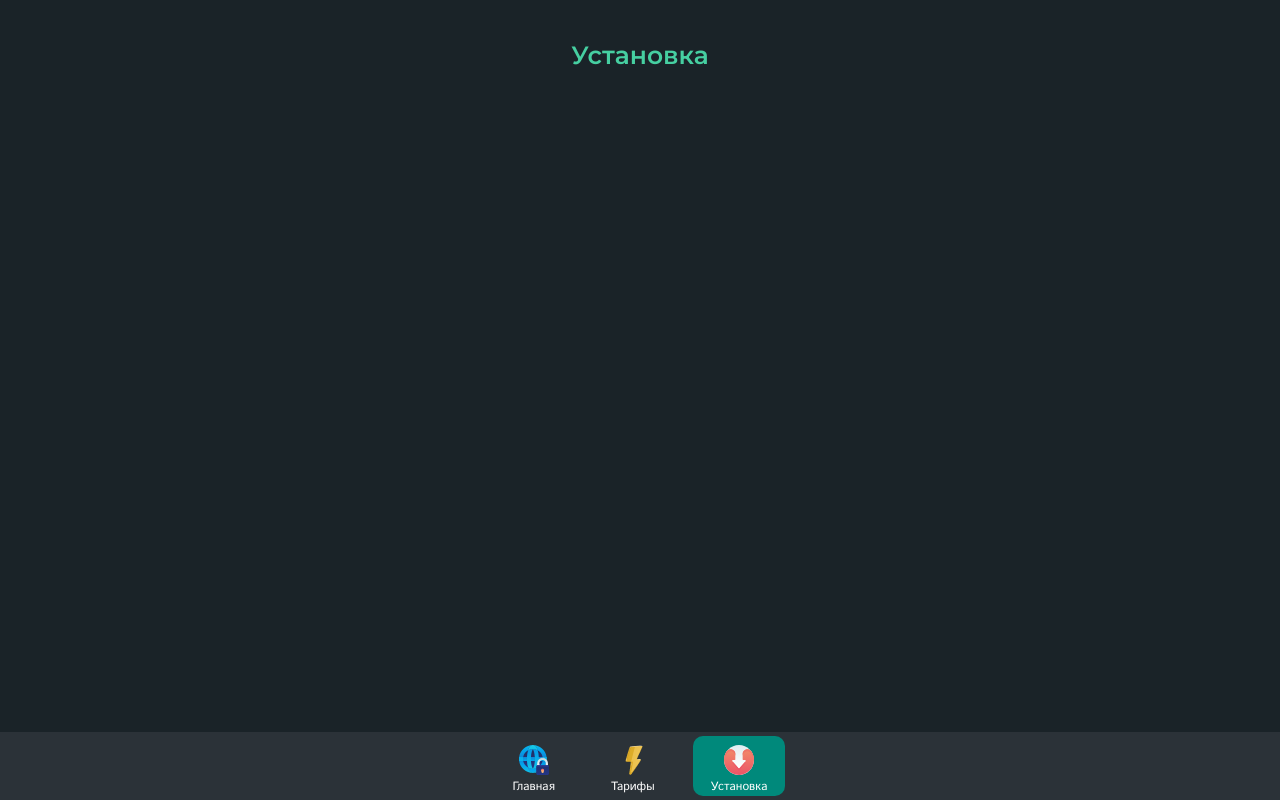
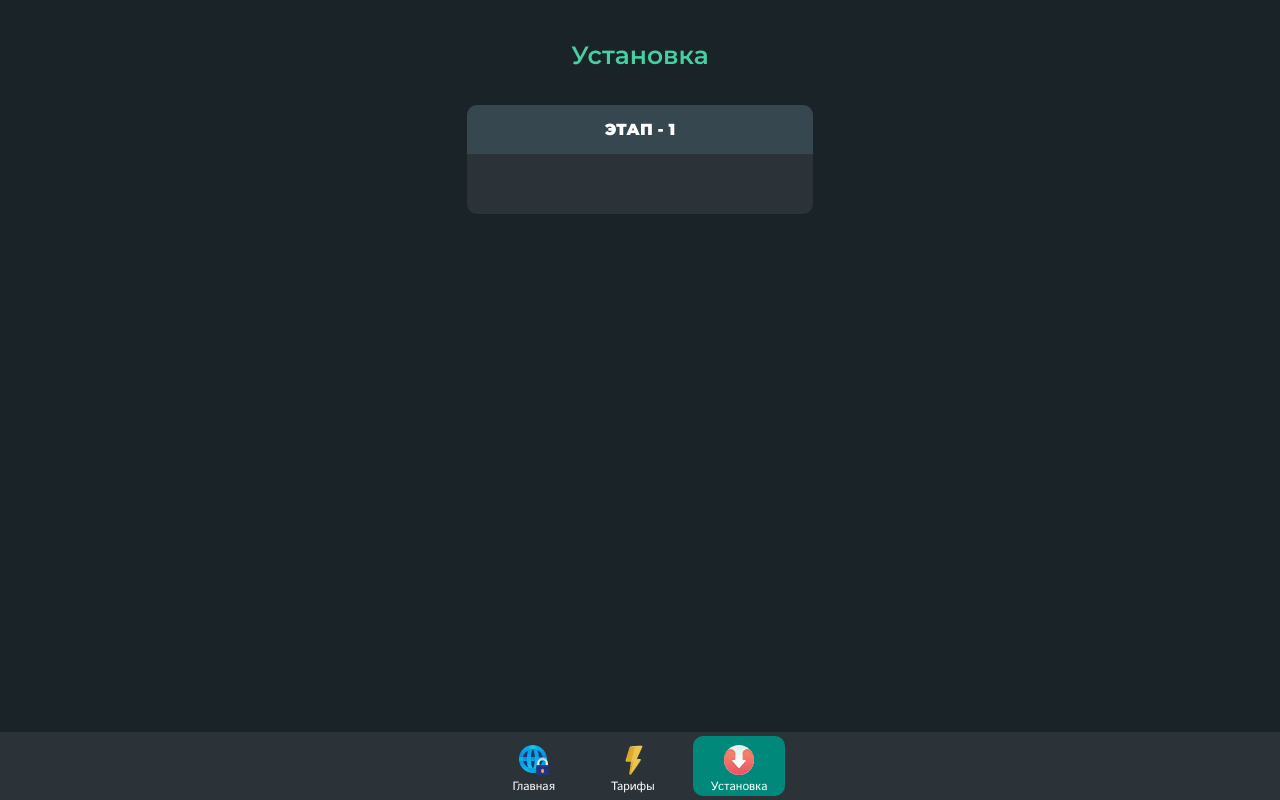
Before and after one commit to Lundoger/vpn-tg-app, a React (Vite) app: page / in a window 1280 px wide. Both pictures are taken after a click on the item "Установка". Built offline with nearby package versions, Linux system fonts and the light colour scheme.

Commit message:
created installation page

```diff
--- a/package.json
+++ b/package.json
@@ -19,10 +19,11 @@
 		"react": "^18.3.1",
 		"react-dom": "^18.3.1",
 		"react-transition-group": "^4.4.5",
-		"swiper": "^11.1.15"
+		"swiper": "^11.1.9"
 	},
 	"devDependencies": {
 		"@eslint/js": "^9.15.0",
+		"@types/node": "^22.10.1",
 		"@types/react": "^18.3.12",
 		"@types/react-dom": "^18.3.1",
 		"@vitejs/plugin-react": "^4.3.4",
--- a/src/pages/installation-page/InstallationPage.module.scss
+++ b/src/pages/installation-page/InstallationPage.module.scss
@@ -12,3 +12,9 @@
   color: $light-cyan;
   margin-bottom: 35px;
 }
+
+.test {
+  height: 100px;
+  background-color: #fff;
+  color: #000;
+}
--- a/src/pages/installation-page/InstallationPage.tsx
+++ b/src/pages/installation-page/InstallationPage.tsx
@@ -1,10 +1,54 @@
+import { SwiperSlide, Swiper } from 'swiper/react';
+import { EffectFade, Navigation } from 'swiper/modules';
 import styles from './InstallationPage.module.scss';
+import StepLayout from './step-layout/StepLayout';
+import 'swiper/css';
+import 'swiper/css/effect-fade';
 
 const InstallationPage = () => {
   return (
     <section className={styles.section}>
       <div className="container">
         <h1 className={styles.title}>Установка</h1>
+        <Swiper
+          modules={[Navigation, EffectFade]}
+          spaceBetween={15}
+          navigation={{
+            nextEl: '',
+            prevEl: '',
+          }}
+        >
+          {/* этап 1 */}
+          <SwiperSlide className={styles.slide}>
+            <StepLayout title="Этап - 1">
+              <div className=""></div>
+            </StepLayout>
+          </SwiperSlide>
+          {/* этап 2 */}
+          <SwiperSlide className={styles.slide}>
+            <StepLayout title="Этап - 2">
+              <div className=""></div>
+            </StepLayout>
+          </SwiperSlide>
+          {/* этап 3 */}
+          <SwiperSlide className={styles.slide}>
+            <StepLayout title="Этап - 3">
+              <div className=""></div>
+            </StepLayout>
+          </SwiperSlide>
+          {/* этап 4 */}
+          <SwiperSlide className={styles.slide}>
+            <StepLayout title="Этап - 4">
+              <div className=""></div>
+            </StepLayout>
+          </SwiperSlide>
+          {/* этап 5 */}
+          <SwiperSlide className={styles.slide}>
+            <StepLayout title="Этап - 5">
+              <div className=""></div>
+            </StepLayout>
+          </SwiperSlide>
+        </Swiper>
       </div>
     </section>
   );
--- /dev/null
+++ b/src/pages/installation-page/step-layout/StepLayout.module.scss
@@ -0,0 +1,25 @@
+@use '../../../styles/variables.scss' as *;
+
+.step {
+  background-color: $dark-grey;
+  border-radius: 10px;
+  overflow: hidden;
+  display: flex;
+  flex-direction: column;
+}
+
+.titleContainer {
+  background-color: $grey;
+  position: relative;
+}
+
+.title {
+  text-transform: uppercase;
+  font-weight: 900;
+  text-align: center;
+  padding: 15px 30px;
+}
+
+.content {
+  padding: 30px 20px;
+}
--- /dev/null
+++ b/src/pages/installation-page/step-layout/StepLayout.tsx
@@ -0,0 +1,20 @@
+import React from 'react';
+import styles from './StepLayout.module.scss';
+
+interface StepLayoutProps {
+  title: string;
+  children: React.ReactNode;
+}
+
+const StepLayout = ({ title, children }: StepLayoutProps) => {
+  return (
+    <article className={styles.step}>
+      <div className={styles.titleContainer}>
+        <h3 className={styles.title}>{title}</h3>
+      </div>
+      <div className={styles.content}>{children}</div>
+    </article>
+  );
+};
+
+export default StepLayout;
--- a/tsconfig.app.json
+++ b/tsconfig.app.json
@@ -7,6 +7,8 @@
     "lib": ["ES2020", "DOM", "DOM.Iterable"],
     "module": "ESNext",
     "skipLibCheck": true,
+    "esModuleInterop": true,
+    "resolveJsonModule": true,
 
     /* Bundler mode */
     "moduleResolution": "bundler",
```
Also changed, not shown: src/constants/constans.ts (added, +7 -0 lines), src/shared/carousel/Carousel.tsx (added, +60 -0 lines), vite.config.ts (+11 -3 lines), 1 other file (tests, documents, lock files or other folders).
